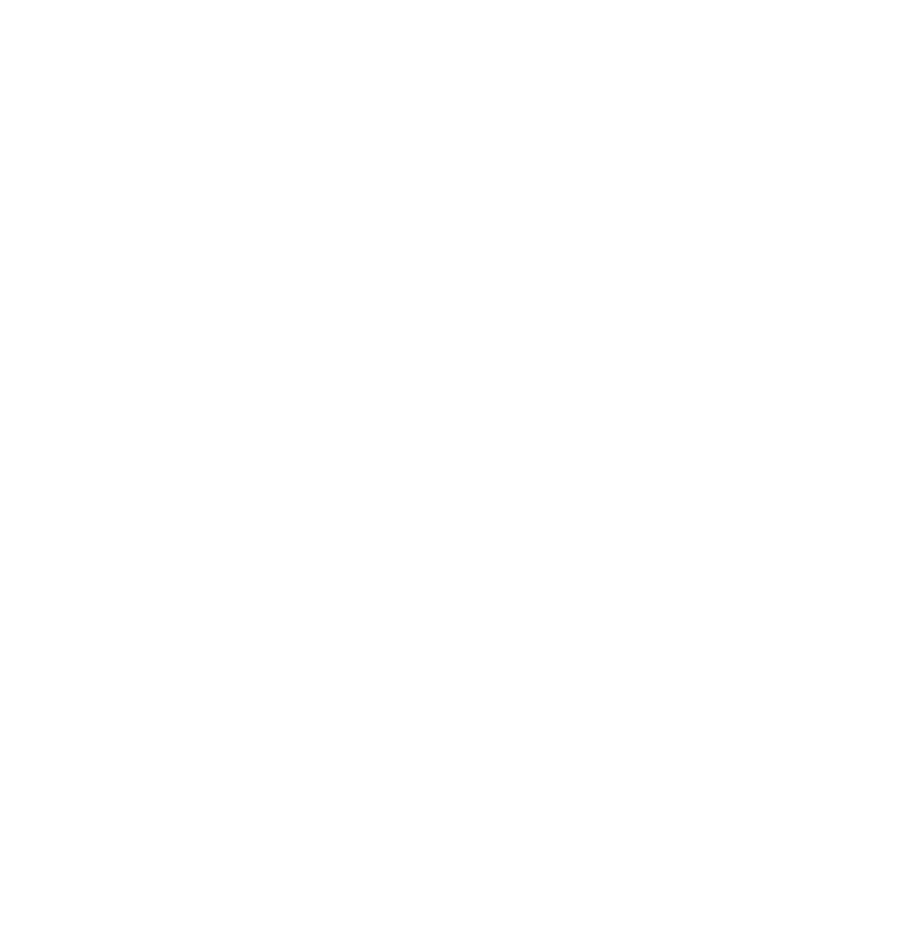
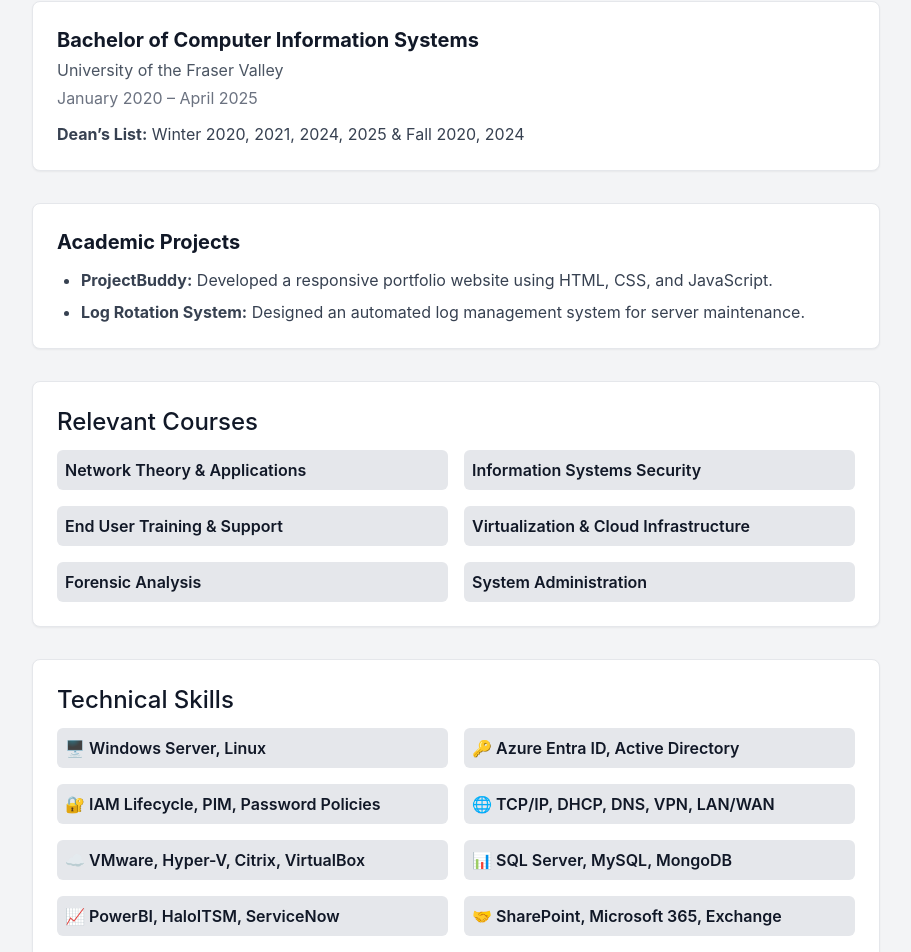
Before and after one commit to whoyugamarora/devfolio-react, a React (Create React App) app: page /education in a window 1280 px wide. Before the commit this address had no page. Shown: the part 175-1127 px from the top of the page, without its empty margins (184-1095 px from the left). Before the commit the page ends 800 px from the top, so only its background shows below. Built offline with nearby package versions, Linux system fonts and the light colour scheme.

Commit message:
Added resume and education section

```diff
--- a/src/App.js
+++ b/src/App.js
@@ -6,6 +6,8 @@ import Opportunity from "./Pages/Opportunity";
 import Certifications from "./Pages/Certifications";
 import References from "./Pages/References";
 import CoverLetter from "./Pages/CoverLetter";
+import Resume from "./Pages/Resume";
+import Education from "./Pages/Education";
 
 const App = () => {
 
@@ -16,6 +18,8 @@ const App = () => {
           <Route path='/' element={<Home />} />
           <Route path='/mission' element={<Mission />} />
           <Route path='/opportunity' element={<Opportunity />} />
+          <Route path='/resume' element={<Resume />} />
+          <Route path='/education' element={<Education />} />
           <Route path='/certifications' element={<Certifications />} />
           <Route path='/references' element={<References />} />
           <Route path='/coverletter' element={<CoverLetter />} />
--- a/src/Pages/Certifications.jsx
+++ b/src/Pages/Certifications.jsx
@@ -44,7 +44,7 @@ const Certifications = () => {
     }, []);
 
     return (
-        <div>
+        <div className={`transition-colors duration-300 ${isDarkMode ? "bg-gray-900 text-gray-100" : "bg-gray-100 text-gray-900"}`}>
             <Navbar isDarkMode={isDarkMode} toggleDarkMode={toggleDarkMode} />
             <section className="py-16 bg-gray-100 min-h-screen">
                 <h2 className="text-4xl font-extrabold text-center text-gray-800 mb-8">
--- a/src/Pages/CoverLetter.jsx
+++ b/src/Pages/CoverLetter.jsx
@@ -16,7 +16,7 @@ const CoverLetter = () => {
     }, [isDarkMode]);
 
     return (
-        <div>
+        <div className={`transition-colors duration-300 ${isDarkMode ? "bg-gray-900 text-gray-100" : "bg-gray-100 text-gray-900"}`}>
             <Navbar isDarkMode={isDarkMode} toggleDarkMode={toggleDarkMode} />
             <section className="py-16 px-3 bg-gray-100 dark:bg-gray-900 min-h-screen">
                 <div className="max-w-4xl mx-auto bg-white dark:bg-gray-800 shadow-lg rounded-2xl p-8">
--- /dev/null
+++ b/src/Pages/Education.jsx
@@ -0,0 +1,76 @@
+import React, { useState, useEffect } from "react";
+import Navbar from "../Components/Navbar";
+
+const Education = () => {
+    const [isDarkMode, setIsDarkMode] = useState(false);
+
+    const toggleDarkMode = () => setIsDarkMode(!isDarkMode);
+
+    useEffect(() => {
+        if (isDarkMode) {
+            document.documentElement.classList.add("dark");
+        } else {
+            document.documentElement.classList.remove("dark");
+        }
+    }, [isDarkMode]);
+
+    return (
+        <div className={`transition-colors duration-300 ${isDarkMode ? "bg-gray-900 text-gray-100" : "bg-gray-100 text-gray-900"}`}>
+            <Navbar isDarkMode={isDarkMode} toggleDarkMode={toggleDarkMode} />
+
+            {/* Page Container */}
+            <div className="max-w-4xl mx-auto py-12 px-6">
+                <h1 className="text-4xl font-extrabold text-center mb-8 text-gray-800 dark:text-white">Education & Skills</h1>
+
+                {/* Degree Information */}
+                <div className="bg-white dark:bg-gray-800 rounded-lg shadow-sm p-6 mb-8 border dark:border-gray-700">
+                    <h2 className="text-xl font-bold">Bachelor of Computer Information Systems</h2>
+                    <p className="text-md mt-1 text-gray-600 dark:text-gray-300">University of the Fraser Valley</p>
+                    <p className="text-md mt-1 text-gray-500 dark:text-gray-300">January 2020 – April 2025</p>
+                    <p className="mt-3 text-gray-700 dark:text-gray-300">
+                        <strong>Dean’s List:</strong> Winter 2020, 2021, 2024, 2025 & Fall 2020, 2024
+                    </p>
+                </div>
+
+                {/* Academic Projects */}
+                <div className="bg-white dark:bg-gray-800 rounded-lg shadow-sm p-6 mb-8 border dark:border-gray-700">
+                    <h2 className="text-xl font-bold">Academic Projects</h2>
+                    <ul className="list-disc ml-6 mt-3 space-y-2 text-gray-700 dark:text-gray-300">
+                        <li><strong>ProjectBuddy:</strong> Developed a responsive portfolio website using HTML, CSS, and JavaScript.</li>
+                        <li><strong>Log Rotation System:</strong> Designed an automated log management system for server maintenance.</li>
+                    </ul>
+                </div>
+
+                {/* Relevant Courses */}
+                <div className="bg-white dark:bg-gray-800 rounded-lg shadow-sm p-6 mb-8 border dark:border-gray-700">
+                    <h2 className="text-2xl font-medium">Relevant Courses</h2>
+                    <div className="grid grid-cols-1 sm:grid-cols-2 gap-4 mt-3 font-semibold text-gray-900 dark:text-gray-100">
+                        <p className="p-2 bg-gray-200 dark:bg-gray-700 rounded-md">Network Theory & Applications</p>
+                        <p className="p-2 bg-gray-200 dark:bg-gray-700 rounded-md">Information Systems Security</p>
+                        <p className="p-2 bg-gray-200 dark:bg-gray-700 rounded-md">End User Training & Support</p>
+                        <p className="p-2 bg-gray-200 dark:bg-gray-700 rounded-md">Virtualization & Cloud Infrastructure</p>
+                        <p className="p-2 bg-gray-200 dark:bg-gray-700 rounded-md">Forensic Analysis</p>
+                        <p className="p-2 bg-gray-200 dark:bg-gray-700 rounded-md">System Administration</p>
+                    </div>
+                </div>
+
+                {/* Skills Section */}
+                <div className="bg-white dark:bg-gray-800 rounded-lg shadow-sm p-6 border dark:border-gray-700">
+                    <h2 className="text-2xl font-medium">Technical Skills</h2>
+                    <div className="grid grid-cols-1 sm:grid-cols-2 gap-4 mt-3 font-semibold text-gray-900 dark:text-gray-100">
+                        <p className="p-2 bg-gray-200 dark:bg-gray-700 rounded-md">🖥️ Windows Server, Linux</p>
+                        <p className="p-2 bg-gray-200 dark:bg-gray-700 rounded-md">🔑 Azure Entra ID, Active Directory</p>
+                        <p className="p-2 bg-gray-200 dark:bg-gray-700 rounded-md">🔐 IAM Lifecycle, PIM, Password Policies</p>
+                        <p className="p-2 bg-gray-200 dark:bg-gray-700 rounded-md">🌐 TCP/IP, DHCP, DNS, VPN, LAN/WAN</p>
+                        <p className="p-2 bg-gray-200 dark:bg-gray-700 rounded-md">☁️ VMware, Hyper-V, Citrix, VirtualBox</p>
+                        <p className="p-2 bg-gray-200 dark:bg-gray-700 rounded-md">📊 SQL Server, MySQL, MongoDB</p>
+                        <p className="p-2 bg-gray-200 dark:bg-gray-700 rounded-md">📈 PowerBI, HaloITSM, ServiceNow</p>
+                        <p className="p-2 bg-gray-200 dark:bg-gray-700 rounded-md">🤝 SharePoint, Microsoft 365, Exchange</p>
+                    </div>
+                </div>
+            </div>
+        </div>
+    );
+}
+
+export default Education;
--- a/src/Pages/Home.jsx
+++ b/src/Pages/Home.jsx
@@ -21,7 +21,7 @@ const Home = () => {
     }, [isDarkMode]);
 
     return (
-      <div className={`min-h-screen ${isDarkMode ? "dark bg-gray-900 text-gray-200" : "bg-gray-100 text-gray-800"}`}>
+      <div className={`min-h-screen transition-colors duration-300 ${isDarkMode ? "dark bg-gray-900 text-gray-200" : "bg-gray-100 text-gray-800"}`}>
         <Navbar isDarkMode={isDarkMode} toggleDarkMode={toggleDarkMode} />
         <MainSection />
         <AboutSection />
--- a/src/Pages/Mission.jsx
+++ b/src/Pages/Mission.jsx
@@ -16,7 +16,7 @@ const Mission = () => {
     }, [isDarkMode]);
 
     return (
-        <div>
+        <div className={`transition-colors duration-300 ${isDarkMode ? "bg-gray-900 text-gray-100" : "bg-gray-100 text-gray-900"}`}>
             <Navbar isDarkMode={isDarkMode} toggleDarkMode={toggleDarkMode} />
             <section id="mission" className="py-16 px-6 bg-gray-100 flex flex-col items-center justify-center dark:bg-gray-800" style={{ minHeight: "calc(100vh - 3.5rem)" }}>
                 <h2 className="text-4xl font-extrabold text-center text-gray-800 dark:text-gray-100 mb-8">
--- a/src/Pages/Opportunity.jsx
+++ b/src/Pages/Opportunity.jsx
@@ -16,7 +16,7 @@ const Opportunity = () => {
         }, [isDarkMode]);
 
     return (
-        <div>
+        <div className={`transition-colors duration-300 ${isDarkMode ? "bg-gray-900 text-gray-100" : "bg-gray-100 text-gray-900"}`}>
             <Navbar isDarkMode={isDarkMode} toggleDarkMode={toggleDarkMode} />
             <section id="opportunity" className="py-16 px-6 bg-gray-100 dark:bg-gray-800">
                 <h2 className="text-4xl font-extrabold text-center text-gray-800 dark:text-gray-100 mb-8">
--- a/src/Pages/References.jsx
+++ b/src/Pages/References.jsx
@@ -40,7 +40,7 @@ const References = () => {
     ];
 
     return (
-        <div>
+        <div className={`transition-colors duration-300 ${isDarkMode ? "bg-gray-900 text-gray-100" : "bg-gray-100 text-gray-900"}`}>
             <Navbar isDarkMode={isDarkMode} toggleDarkMode={toggleDarkMode} />
             <section className="py-12 bg-gray-100 dark:bg-gray-900" style={{minHeight: "calc(100vh - 3.5rem)"}}>
                 <h2 className="text-4xl font-extrabold text-center text-gray-800 dark:text-white mb-8">
--- /dev/null
+++ b/src/Pages/Resume.jsx
@@ -0,0 +1,46 @@
+import React, { useState, useEffect } from "react";
+import Navbar from "../Components/Navbar";
+import { FontAwesomeIcon } from "@fortawesome/react-fontawesome";
+import { faFileArrowDown, faFileImport } from "@fortawesome/free-solid-svg-icons";
+
+const Resume = () => {
+
+    const [isDarkMode, setIsDarkMode] = useState(false);
+
+    const toggleDarkMode = () => setIsDarkMode(!isDarkMode);
+
+    useEffect(() => {
+        if (isDarkMode) {
+            document.documentElement.classList.add("dark");
+        } else {
+            document.documentElement.classList.remove("dark");
+        }
+    }, [isDarkMode]);
+
+    return (
+        <div className={`transition-colors duration-300 ${isDarkMode ? "bg-gray-900 text-gray-100" : "bg-gray-100 text-gray-900"}`}>
+            <Navbar isDarkMode={isDarkMode} toggleDarkMode={toggleDarkMode} />
+            <section className="py-16 px-3 bg-gray-100 dark:bg-gray-900 min-h-screen">
+                <div className="max-w-4xl mx-auto bg-white dark:bg-gray-800 shadow-lg rounded-2xl p-8">
+                    <div className="flex justify-between items-center mb-8">
+                        <h2 className="text-4xl font-extrabold text-gray-800 text-center dark:text-white flex-grow">
+                            Resume
+                        </h2>
+                        <a href="/Resume-IT.pdf" download>
+                            <button><FontAwesomeIcon icon={faFileArrowDown} size="lg"/></button>
+                        </a>
+                    </div>
+                    <iframe
+                        src="/Resume-IT.pdf"
+                        width="100%"
+                        height="900px"
+                        title="Resume Preview"
+                    />
+                </div>
+
+            </section >
+        </div >
+    );
+}
+
+export default Resume;
```
Also changed, not shown: 1 other file (tests, documents, lock files or other folders).
